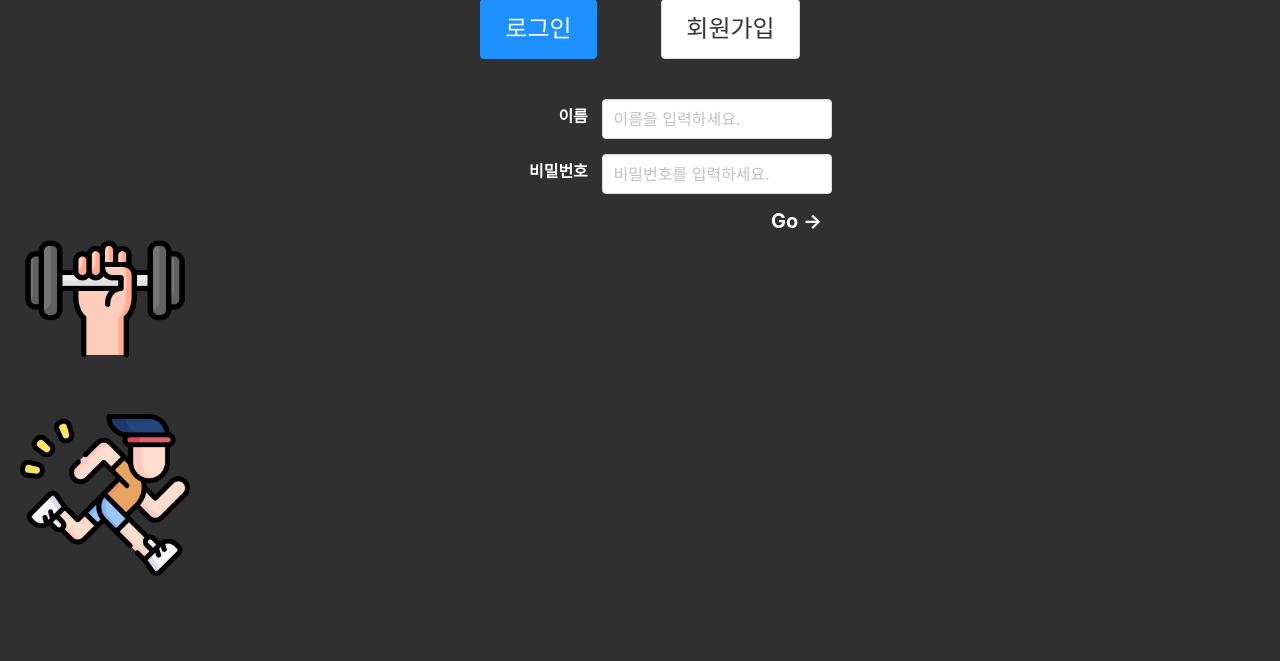
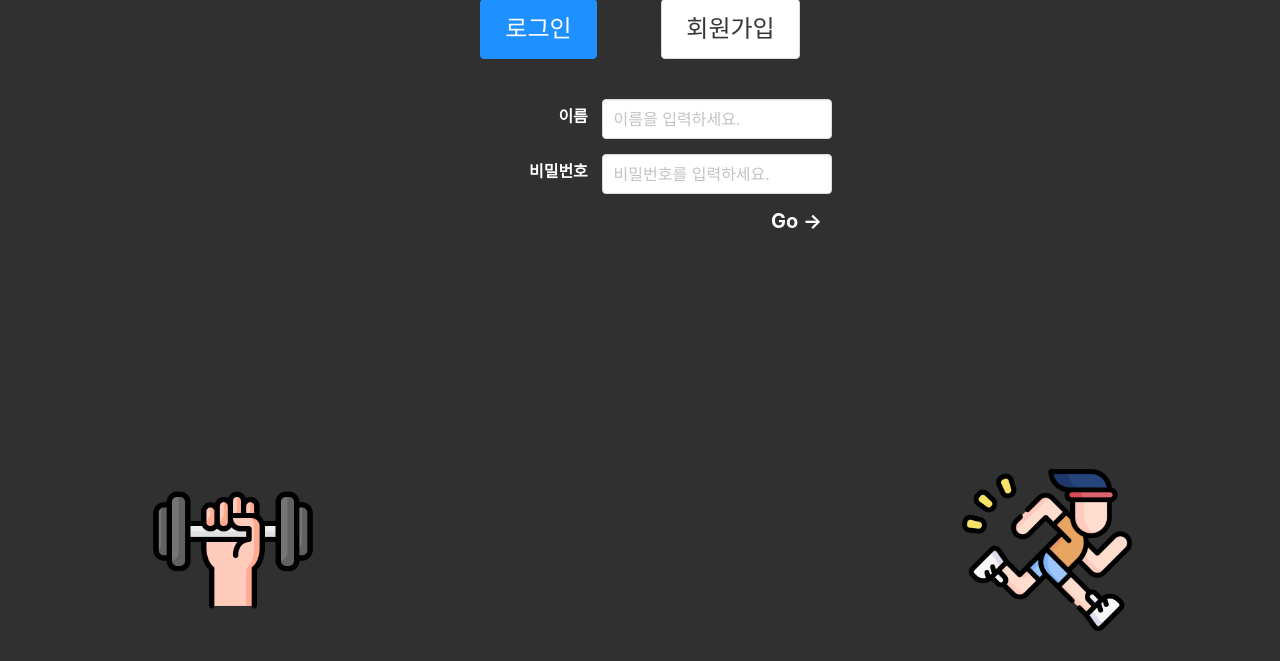
Before and after one commit to UkdongKim/fitFriend, a Flask app: page /login in a window 1280 px wide. Shown: the part 139-800 px from the top of the page. Run offline with Flask 3, Linux system fonts and the light colour scheme.

Commit message:
로그인페이지 수정

```diff
--- a/templates/login.html
+++ b/templates/login.html
@@ -22,27 +22,35 @@
         background-color: #303030;
     }
 
-    footer {
-        width: 100%;
-        position: relative;
+    footer > div:nth-child(1) {
+        margin: 20px;
+        width: 170px;
+        position: absolute;
+        left: 10%;
+        bottom: 0;
     }
 
-    footer>div {
+    footer > div:nth-child(2) {
         margin: 20px;
         width: 170px;
-    }
-
-    footer>div:nth-child(1) {
-        margin: 20px;
-        width: 170px;
+        position: absolute;
+        right: 10%;
+        bottom: 0;
     }
 </style>
 
 <body>
+    {% with messages = get_flashed_messages() %}
+        {% if messages %}
+            <script>
+                alert("{{messages[0] }}");
+            </script>
+        {% endif %}
+    {% endwith %}
     <!-- 로고 -->
     <header>
         <div class="guide-box">
-            <a href="./guide.html" id="userGuide">사용 가이드</a>
+            <a href="{{ url_for('guide') }}" id="userGuide">사용 가이드</a>
         </div>
         <div class="title">
             FitFriend
@@ -117,6 +125,7 @@
         $('#join-btn').addClass('btn-check');
     });
 
+    // 회원가입 유효성
     $('#join-form').on('submit', function(e) {
     var password = $('#join-password').val();
     var passwordCheck = $('#join-passwordcheck').val();
@@ -136,6 +145,21 @@
         alert('이름을 작성해주세요.');
     }
     });
+
+    // 로그인 유효성
+    $('#login-form').on('submit', function(e) {
+        var loginName = $('#username').val();
+        var loginPassword = $('#password').val();
+
+        if (!loginName) {
+        e.preventDefault();
+        alert('이름을 작성해주세요.');
+        }
+
+        if (!loginPassword) {
+        e.preventDefault();
+        alert('비밀번호를 작성해주세요.');
+        }
+    });
 </script>
-
 </html>
```
